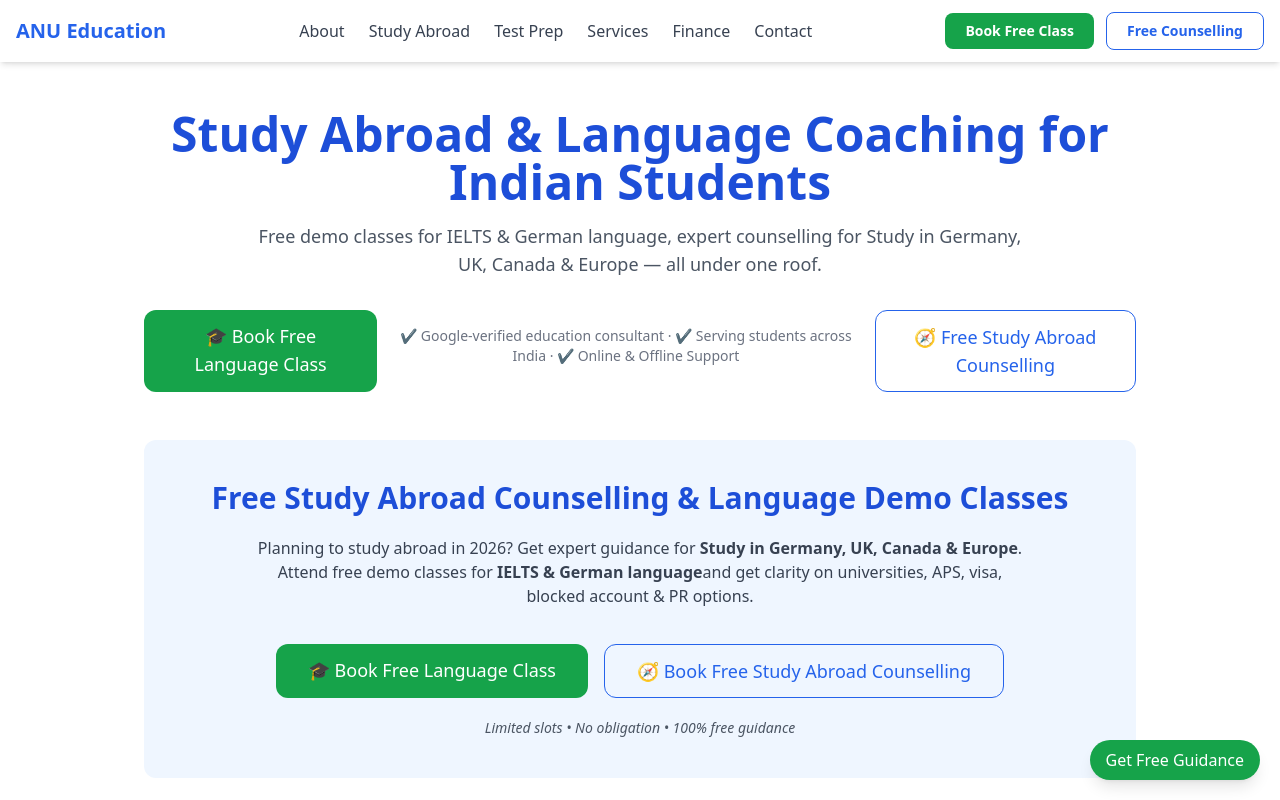
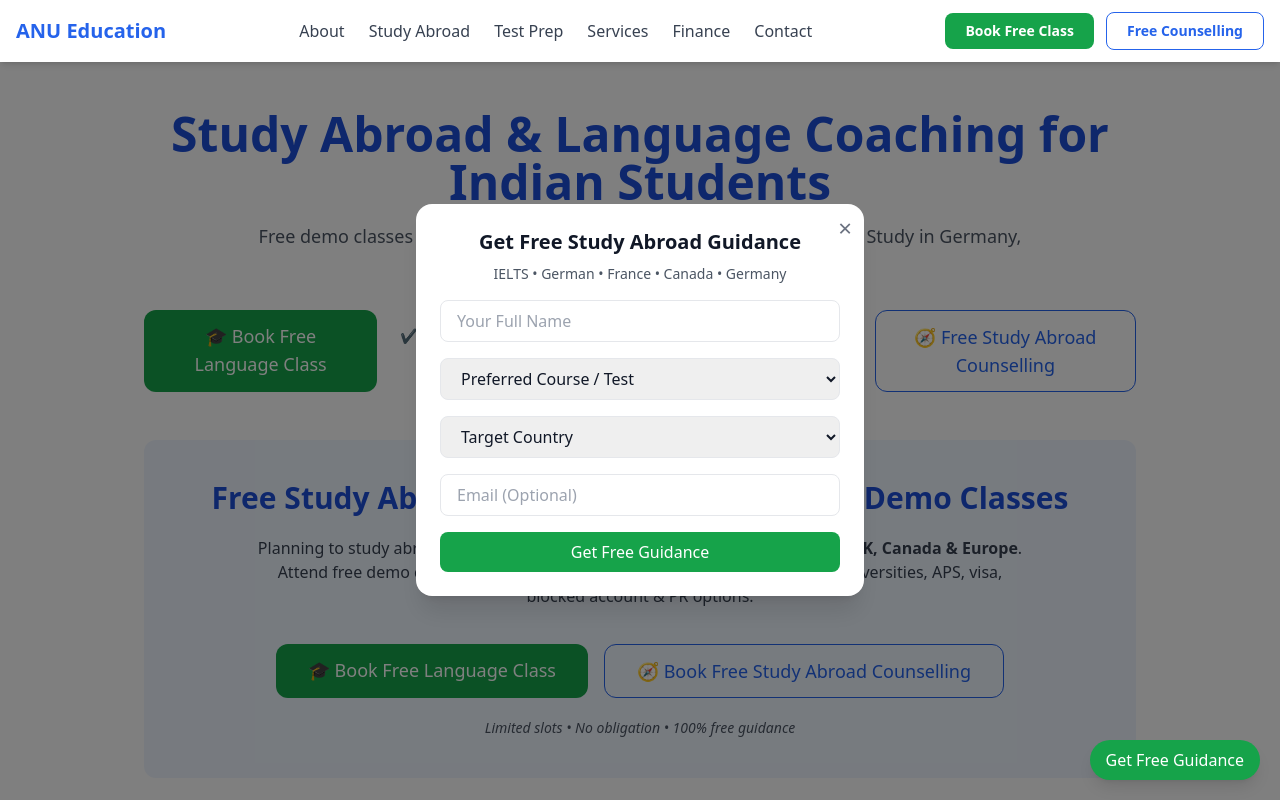
Before and after one commit to shailendra9897/anu-education, a Next.js app: page / in a window 1280 px wide. Both pictures are taken after a click on the button "Get Free Guidance". Shown: the top 800 px of the page. Built offline with nearby package versions, Linux system fonts and the light colour scheme.

Commit message:
chore: simplify LeadModal copy for higher conversion

```diff
--- a/components/LeadModal.tsx
+++ b/components/LeadModal.tsx
@@ -13,13 +13,13 @@ export default function LeadModal() {
     email: '',
   });
 
-  // ✅ Auto open after 3 seconds (once per session)
+  // ✅ Auto open after 7 seconds (once per session)
   useEffect(() => {
     if (!sessionStorage.getItem('leadModalShown')) {
       const timer = setTimeout(() => {
         setIsOpen(true);
         sessionStorage.setItem('leadModalShown', 'true');
-      }, 3000);
+      }, 7000);
       return () => clearTimeout(timer);
     }
   }, []);
@@ -83,9 +83,13 @@ Please guide me further.`;
               ×
             </button>
 
-            <h2 className="text-xl font-semibold mb-4 text-center text-blue-700">
-              Get Free Guidance
-            </h2>
+            <h2 className="text-xl font-semibold mb-2 text-center">
+          Get Free Study Abroad Guidance
+          </h2>
+
+          <p className="text-sm text-gray-600 text-center mb-4">
+             IELTS • German • France • Canada • Germany
+              </p>
 
             <form onSubmit={handleSubmit} className="space-y-4">
               <input
```
